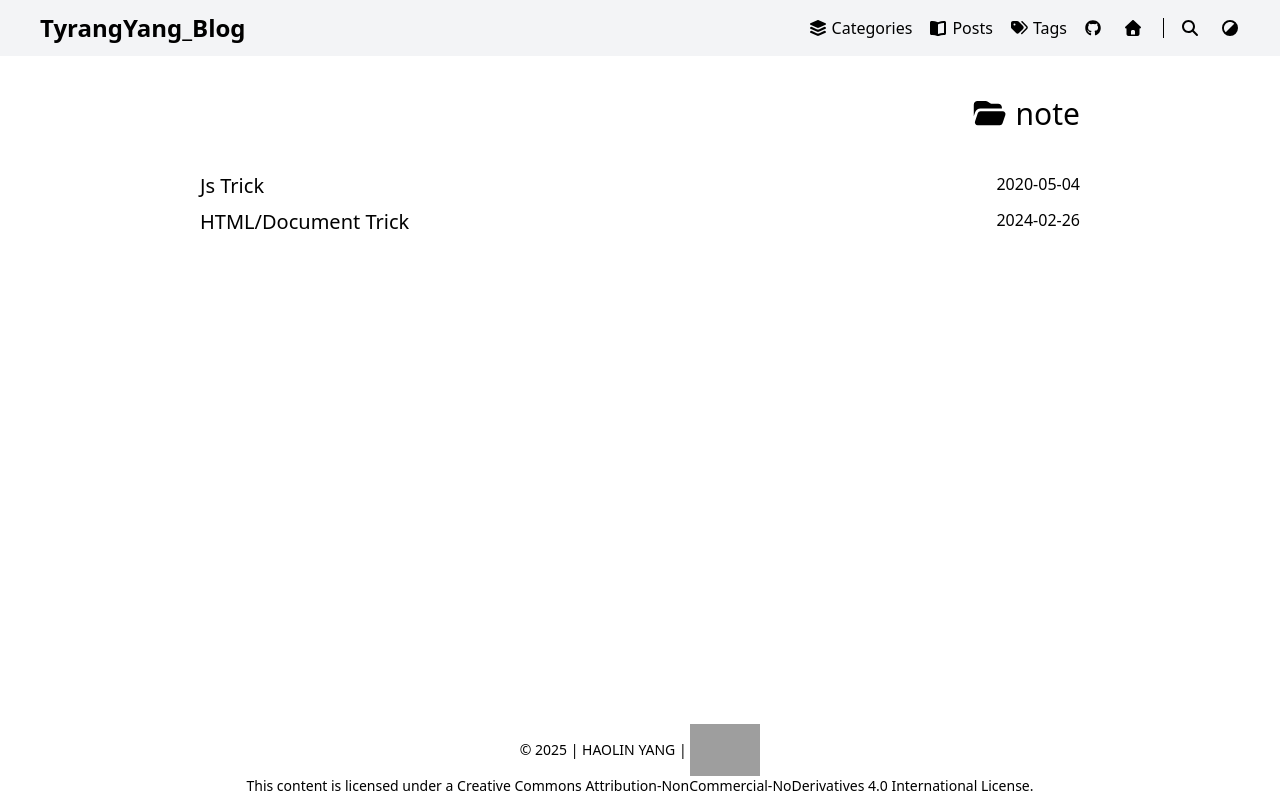
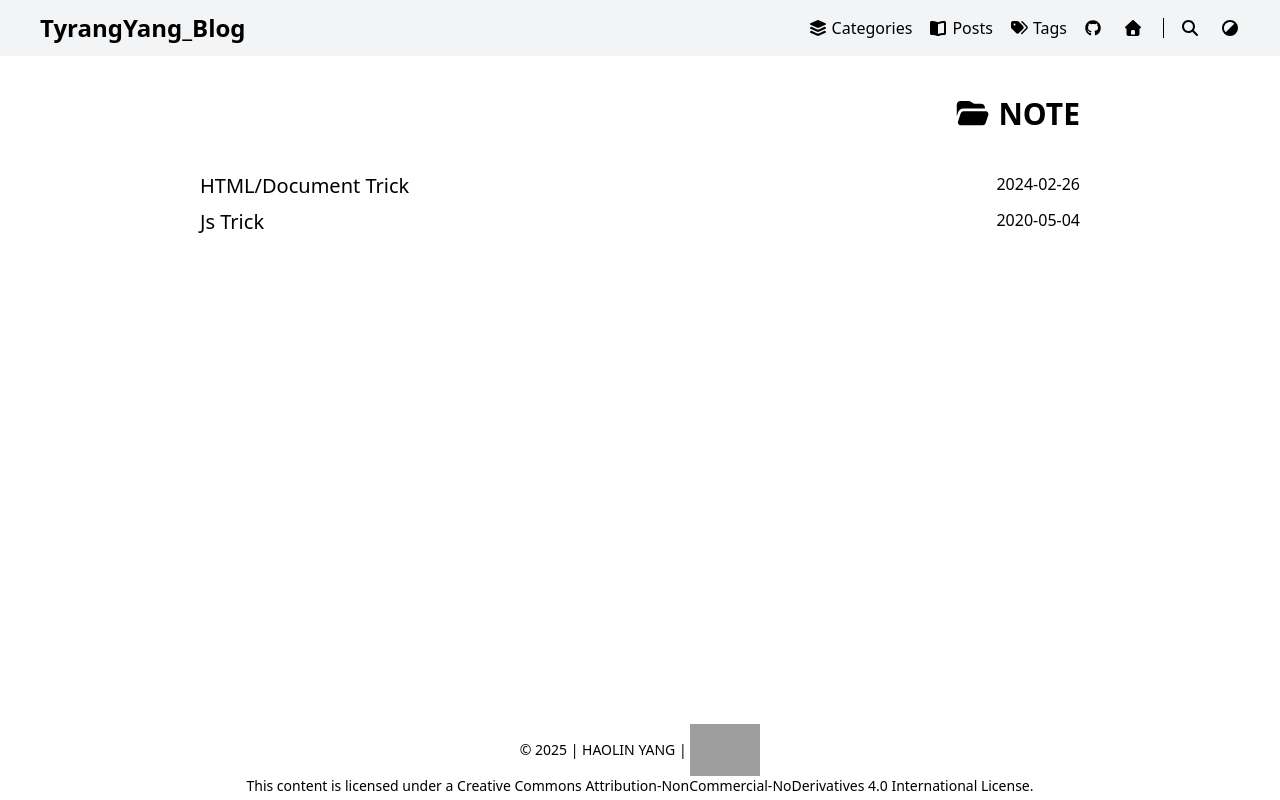
Before and after one commit to TyrangYang/blog-nextjs, a Next.js app: page /categories/note in a window 1280 px wide. Built offline with nearby package versions, Linux system fonts and the light colour scheme; grey boxes are pictures that could not be loaded.

Commit message:
finish post page

```diff
--- a/src/app/[postname].tsx
+++ /dev/null
@@ -1,53 +0,0 @@
-import fs from 'fs';
-import path from 'path';
-import matter from 'gray-matter';
-
-interface PostProps {
-  post: {
-    title: string;
-    content: string;
-  } | null;
-}
-
-export default function PostPage({ post }: PostProps) {
-  if (!post) {
-    return <div>Post not found.</div>;
-  }
-
-  return (
-    <main>
-      hello
-      <h1>{post.title}</h1>
-      <h2>{post.content}</h2>
-      {/* <article dangerouslySetInnerHTML={{ __html: post.content }} /> */}
-    </main>
-  );
-}
-
-const postsDirectory = path.join(process.cwd(), 'posts');
-
-export async function getStaticPaths() {
-  const filenames = fs.readdirSync(postsDirectory);
-  console.log(filenames);
-  const paths = filenames.map((filename) => ({
-    params: { postname: filename.replace('.md', '') },
-  }));
-
-  return { paths, fallback: false };
-}
-
-export async function getStaticProps({
-  params: { postname },
-}: {
-  params: { postname: string };
-}) {
-  return {
-    props: {
-      post: {
-        title: postname,
-        content: postname,
-      },
-    },
-    // revalidate: 10,
-  };
-}
--- a/src/app/categories/[categoryName]/page.tsx
+++ b/src/app/categories/[categoryName]/page.tsx
@@ -1,8 +1,8 @@
+import ListPostByMetaList from '@/components/ListPostByMetaList';
 import { groupMetaByCategory } from '@/utils/fetchMarkDown';
 import { faFolderOpen } from '@fortawesome/free-solid-svg-icons';
 import { FontAwesomeIcon } from '@fortawesome/react-fontawesome';
 import dayjs from 'dayjs';
-import Link from 'next/link';
 
 interface Props {
   params: Promise<{
@@ -10,46 +10,28 @@ interface Props {
   }>;
 }
 
-async function CategoryPage({ params }: Props) {
+async function OneCategoryPage({ params }: Props) {
   const { categoryName } = await params;
   const metaList = groupMetaByCategory[categoryName.toUpperCase()].toSorted(
     (a, b) => {
-      return dayjs(a.date).valueOf() - dayjs(b.date).valueOf();
+      return dayjs(b.date).valueOf() - dayjs(a.date).valueOf();
     },
   );
 
   return (
     <div className="grow sm:mx-50 mx-2 flex flex-col">
-      <h3 className="self-end text-3xl my-10">
+      <h3 className="self-end text-3xl my-10 font-bold">
         <FontAwesomeIcon icon={faFolderOpen} className="mr-2" />
-        <span>{categoryName}</span>
+        <span>{categoryName.toUpperCase()}</span>
       </h3>
-      <div className="flex flex-col space-y-2">
-        {metaList.map((meta) => {
-          return (
-            <div
-              className="flex justify-between"
-              key={`category-${categoryName}-post-${meta.title}`}
-            >
-              <Link
-                href={`/posts/${meta.postname}`}
-                className="clickable-hover text-xl"
-              >
-                {meta.title}
-              </Link>
-              <div>{dayjs(meta.date).format('YYYY-MM-DD')}</div>
-            </div>
-          );
-        })}
-      </div>
+      <ListPostByMetaList metaDataList={metaList}></ListPostByMetaList>
     </div>
   );
 }
-export default CategoryPage;
+export default OneCategoryPage;
 
 // next js
 export async function generateStaticParams() {
-  console.log(groupMetaByCategory);
   const categories = Object.keys(groupMetaByCategory);
   return categories.map((c) => {
     return { categoryName: c.toLowerCase() };
--- a/src/app/posts/[postname]/page.tsx
+++ b/src/app/posts/[postname]/page.tsx
@@ -21,7 +21,7 @@ import 'highlight.js/styles/atom-one-light.min.css';
 
 import BackBtn from './BackBtn';
 import { authorName } from '@/variable/staticParam';
-import { postNames, readMarkDown } from '@/utils/fetchMarkDown';
+import { fileNames, readMarkDown } from '@/utils/fetchMarkDown';
 
 interface PageProps {
   params: Promise<{
@@ -40,7 +40,7 @@ export async function generateMetadata({
   };
 }
 
-export default async function PostPage({ params }: PageProps) {
+export default async function OnePostPage({ params }: PageProps) {
   const { postname } = await params;
 
   const { meta, markdown } = readMarkDown(postname);
@@ -123,7 +123,7 @@ export default async function PostPage({ params }: PageProps) {
 
 // next js
 export async function generateStaticParams() {
-  return postNames.map((postname) => {
+  return fileNames.map((postname) => {
     return { postname };
   });
 }
--- a/src/app/posts/page.tsx
+++ b/src/app/posts/page.tsx
@@ -0,0 +1,14 @@
+import ListPostByMetaList from '@/components/ListPostByMetaList';
+import { allMeta } from '@/utils/fetchMarkDown';
+import React from 'react';
+
+// type Props = {};
+
+export default function PostPage() {
+  return (
+    <div className="grow sm:mx-50 mx-2 flex flex-col">
+      <h3 className="self-end my-10 text-3xl font-bold">POSTS</h3>
+      <ListPostByMetaList metaDataList={allMeta}></ListPostByMetaList>
+    </div>
+  );
+}
--- a/src/components/CategoryCard.tsx
+++ b/src/components/CategoryCard.tsx
@@ -7,12 +7,12 @@ import React, { FC } from 'react';
 
 interface Props {
   title: string;
-  metaDataList: (MetaDataType & { postname: string })[];
+  metaDataList: (MetaDataType & { postFilename: string })[];
 }
 const CategoryCard: FC<Props> = ({ title, metaDataList }) => {
   return (
     <div className="mt-10 sm:w-[45%] w-2xl min-h-30">
-      <h3 className="mb-2 font-bold text-xl clickable-hover">
+      <h3 className="mb-2 font-bold text-2xl clickable-hover">
         <Link href={`/categories/${title.toLowerCase()}`}>
           <FontAwesomeIcon icon={faFolder} className="mr-1" />
           <span>{title}</span>
@@ -22,9 +22,9 @@ const CategoryCard: FC<Props> = ({ title, metaDataList }) => {
         return (
           <div
             key={`category-${title}-post-${meta.title}`}
-            className="clickable-hover"
+            className="ml-5 clickable-hover text-lg"
           >
-            <Link href={`/posts/${meta.postname}`}>{meta.title}</Link>
+            <Link href={`/posts/${meta.postFilename}`}>{meta.title}</Link>
           </div>
         );
       })}
--- /dev/null
+++ b/src/components/ListPostByMetaList.tsx
@@ -0,0 +1,29 @@
+'use client';
+import { MetaDataType } from '@/type';
+import dayjs from 'dayjs';
+import Link from 'next/link';
+import React from 'react';
+
+type Props = {
+  metaDataList: (MetaDataType & { postFilename: string })[];
+};
+
+export default function ListPostByMetaList({ metaDataList }: Props) {
+  return (
+    <div className="flex flex-col space-y-2">
+      {metaDataList.map((meta) => {
+        return (
+          <div className="flex justify-between" key={`post-${meta.title}`}>
+            <Link
+              href={`/posts/${meta.postFilename}`}
+              className="clickable-hover text-xl"
+            >
+              {meta.title}
+            </Link>
+            <div>{dayjs(meta.date).format('YYYY-MM-DD')}</div>
+          </div>
+        );
+      })}
+    </div>
+  );
+}
--- a/src/utils/fetchMarkDown.ts
+++ b/src/utils/fetchMarkDown.ts
@@ -17,19 +17,19 @@ export const readMarkDown = (postname: string) => {
 };
 
 export const postsDirectory = path.join(process.cwd(), 'posts');
-const filenames = fs.readdirSync(postsDirectory);
+const fileDirnames = fs.readdirSync(postsDirectory);
 
-export const postNames = filenames.map((filename) =>
+export const fileNames = fileDirnames.map((filename) =>
   filename.replace(/\.md$/, ''),
 );
 
-export const allMeta = postNames.map((postName) => {
+export const allMeta = fileNames.map((postName) => {
   const { meta } = readMarkDown(postName);
-  return { ...meta, postname: postName };
+  return { ...meta, postFilename: postName };
 });
 
 export const groupMetaByCategory = allMeta.reduce<{
-  [category: string]: (MetaDataType & { postname: string })[];
+  [category: string]: (MetaDataType & { postFilename: string })[];
 }>((result, metadata) => {
   const { categories } = metadata;
   categories.forEach((category) => {
```
